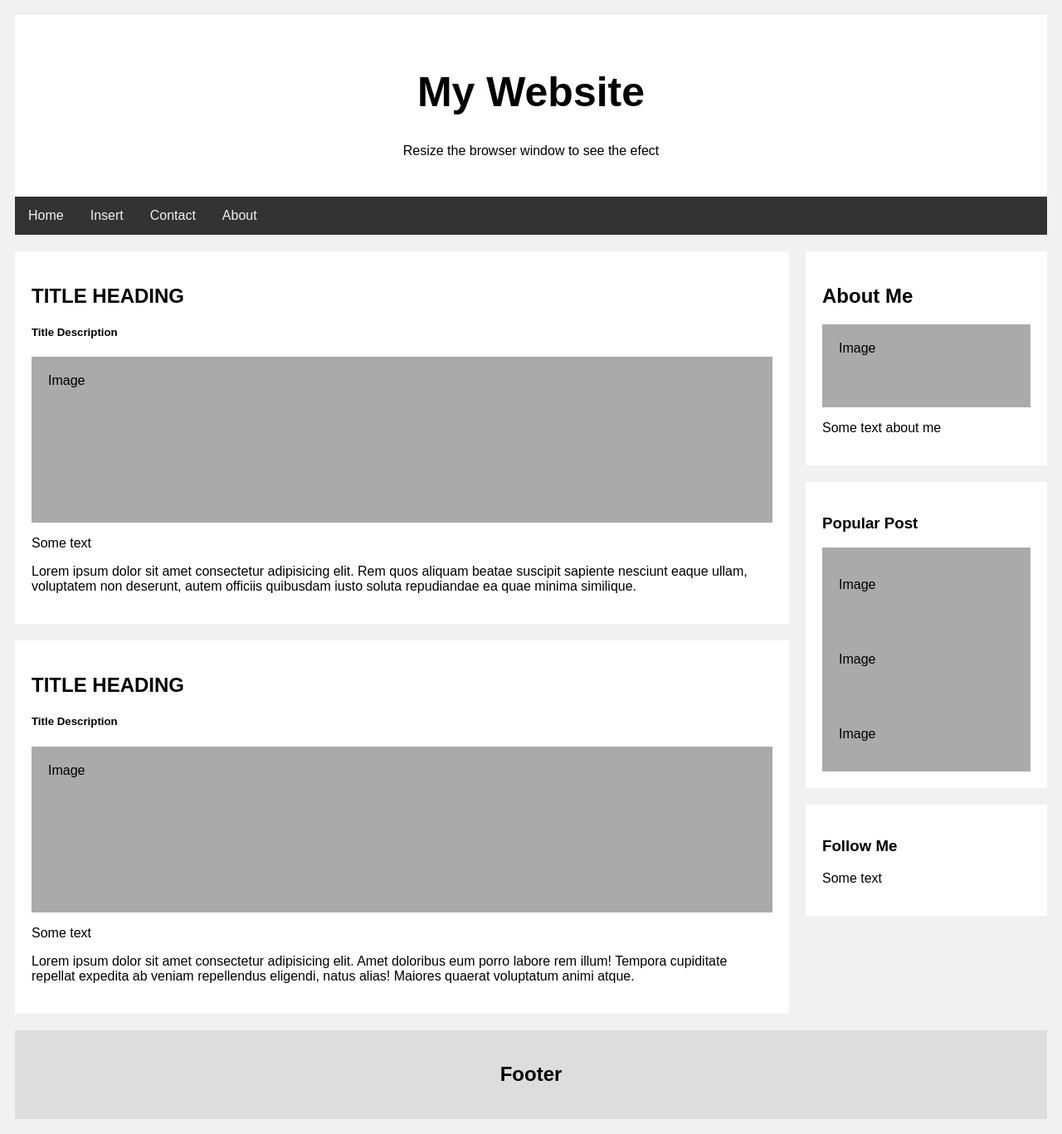
After one commit to JhonathanMusa/spoti_practice, a PHP site: page / in a window 1280 px wide. The commit adds this page. Shown: the whole page at 83% size. Run offline with PHP 8.4, Linux system fonts and the light colour scheme.

Commit message:
second commit

```diff
--- a/css/style.css
+++ b/css/style.css
@@ -1,56 +1,100 @@
 * {
-  padding: 0;
-  margin: 0;
+  box-sizing: border-box;
+}
+body {
+  font-family: Arial, Helvetica, sans-serif;
+  background: #f1f1f1ff;
+  padding: 10px;
 }
 
-body {
-  font-family: Arial, Helvetica, sans-serif;
-  background: #eee;
+/* HEADER */
+.header {
+  padding: 30px;
+  text-align: center;
+  background: white;
 }
 
+.header h1 {
+  font-size: 50px;
+}
 /* NAV */
-ul {
-  list-style-type: none;
+/* STYLE TOP NAVIGATION */
+.topnav {
   overflow: hidden;
   background-color: #333;
-  position: fixed;
-  top: 0;
-  width: 100%;
 }
 
-li {
+.topnav a {
   float: left;
-}
-
-li a {
   display: block;
-  padding: 8px;
-  color: #ffffff;
+  color: #f2f2f2;
   text-align: center;
   padding: 14px 16px;
   text-decoration: none;
 }
 
-li a:hover {
-  background-color: #111;
+.topnav a:hover {
+  background-color: #ddd;
+  color: black;
 }
 
-.active {
-  background-color: #d8700e;
+/* COLUMNS */
+/* left column */
+.leftcolumn {
+  float: left;
+  width: 75%;
 }
 
-.active:hover {
-  background-color: #ec7c12;
+/* right column */
+.rightcolumn {
+  float: left;
+  width: 25%;
+  background-color: #f1f1f1;
+  padding-left: 20px;
 }
 
-/* MEDIA QUERY */
-@media screen and (max-width: 600px) {
-  ul li {
-    float: none;
+/* fake image */
+.fakeimg {
+  background-color: #aaa;
+  width: 100%;
+  padding: 20px;
+}
+
+/*  add a card efect */
+.card {
+  background-color: white;
+  padding: 20px;
+  margin-top: 20px;
+}
+
+/* clear floats after column */
+.row:after {
+  content: "";
+  display: table;
+  clear: both;
+}
+
+/* footer */
+.footer {
+  padding: 20px;
+  text-align: center;
+  background: #ddd;
+  margin-top: 20px;
+}
+
+/* responsive design less than 800px */
+@media screen and (max-width: 800px) {
+  .leftcolumn,
+  .rightcolumn {
+    width: 100%;
+    padding: 0;
   }
 }
 
-/* BODY */
-p {
-  padding-top: 50px;
+/* responsive design less than 400px */
+@media screen and (max-width: 400px) {
+  .topnav a {
+    float: none;
+    width: 100%;
+  }
 }
--- /dev/null
+++ b/index.php
@@ -0,0 +1,59 @@
+<!DOCTYPE html>
+<html lang="en">
+<head>
+    <meta charset="UTF-8">
+    <meta name="viewport" content="width=device-width, initial-scale=1.0">
+    <title>Document</title>
+    <link rel="stylesheet" href="css/style.css">
+</head>
+<body>
+    <div class="header">
+        <h1>My Website</h1>
+        <p>Resize the browser window to see the efect</p>
+    </div>
+    <div class="topnav">
+            <a href="#">Home</a>
+            <a href="#section_insert">Insert</a>
+            <a href="#">Contact</a>
+            <a class="right" href="#">About</a>
+    </div>
+    <div class="row">
+        <div class="leftcolumn">
+            <div class="card">
+                <h2>TITLE HEADING</h2>
+                <h5>Title Description</h5>
+                <div class="fakeimg" style="height: 200px">Image</div>
+                <p>Some text</p>
+                <p>Lorem ipsum dolor sit amet consectetur adipisicing elit. Rem quos aliquam beatae suscipit sapiente nesciunt eaque ullam, voluptatem non deserunt, autem officiis quibusdam iusto soluta repudiandae ea quae minima similique.</p>
+            </div>
+            <div class="card">
+                <h2>TITLE HEADING</h2>
+                <H5>Title Description</H5>
+                <div class="fakeimg" style="height: 200px">Image</div>
+                <p>Some text</p>
+                <p>Lorem ipsum dolor sit amet consectetur adipisicing elit. Amet doloribus eum porro labore rem illum! Tempora cupiditate repellat expedita ab veniam repellendus eligendi, natus alias! Maiores quaerat voluptatum animi atque.</p>
+            </div>
+        </div>
+        <div class="rightcolumn">
+            <div class="card">
+                <h2>About Me</h2>
+                <div class="fakeimg" style="height: 100px">Image</div>
+                <p>Some text about me</p>
+            </div>
+            <div class="card">
+                <h3>Popular Post</h3>
+                <div class="fakeimg"><p>Image</p></div>
+                <div class="fakeimg"><p>Image</p></div>
+                <div class="fakeimg"><p>Image</p></div>
+            </div>
+            <div class="card">
+                <h3>Follow Me</h3>
+                <p>Some text</p>
+            </div>
+        </div>
+    </div>
+    <div class="footer">
+        <h2>Footer</h2>
+    </div>
+</body>
+</html>
```
Also changed, not shown: home.php (deleted, +0 -21 lines), searchForm.php (deleted, +0 -22 lines).
